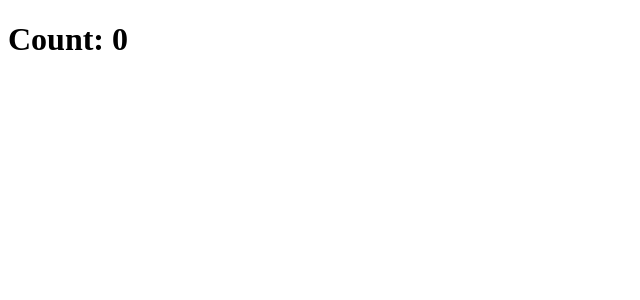
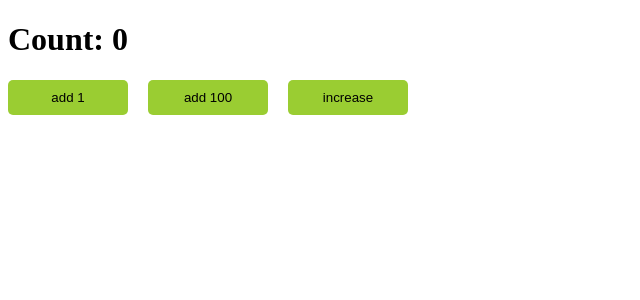
Before and after one commit to mate-academy/react_counter, a React (Create React App) app: page / in a window 1280 px wide. Shown: the top 300 px of the page, without its empty margins (0-640 px from the left). Built offline with nearby package versions, Linux system fonts and the light colour scheme; the HTML template or start-up script is replaced by a standard one.

Commit message:
solution

```diff
--- a/src/App.js
+++ b/src/App.js
@@ -1,18 +1,8 @@
 import React from 'react';
-import './App.scss';
+import Counter from './Counter';
 
-class App extends React.Component {
-  addOne = () => {};
-
-  add100 = () => {};
-
-  increase = () => {};
-
-  render() {
-    return (
-      <h1>Count: 0</h1>
-    );
-  }
-}
+const App = () => (
+  <Counter />
+);
 
 export default App;
--- a/src/App.scss
+++ b/src/App.scss
@@ -1 +1,13 @@
-// styles go here
+.btn-primary {
+  width: 120px;
+  padding: 10px 20px;
+  margin-right: 20px;
+  background-color: yellowgreen;
+  border: none;
+  border-radius: 5px;
+  transition: all 0.2s;
+}
+
+.btn-primary:hover {
+  opacity: 0.8;
+}
--- /dev/null
+++ b/src/Counter.jsx
@@ -0,0 +1,64 @@
+import React from 'react';
+import './App.scss';
+
+class Counter extends React.Component {
+  state = {
+    count: 0,
+  }
+
+  addOne = () => {
+    this.setState((prevState) => ({
+      count: prevState.count + 1,
+    }));
+  };
+
+  add100 = () => {
+    this.setState((prevState) => ({
+      count: prevState.count + 100,
+    }));
+  };
+
+  increase = () => {
+    const { count } = this.state;
+
+    if (count % 5 === 0) {
+      this.add100();
+    }
+    this.addOne();
+  };
+
+  render() {
+    const { count } = this.state;
+
+    return (
+      <>
+        <h1>Count: { count }</h1>
+        <button
+          className="btn-primary"
+          type="button"
+          onClick={this.addOne}
+        >
+          add 1
+        </button>
+
+        <button
+          className="btn-primary"
+          type="button"
+          onClick={this.increase}
+        >
+          add 100
+        </button>
+
+        <button
+          className="btn-primary"
+          type="button"
+          onClick={this.add100}
+        >
+          increase
+        </button>
+      </>
+    );
+  }
+}
+
+export default Counter;
```
